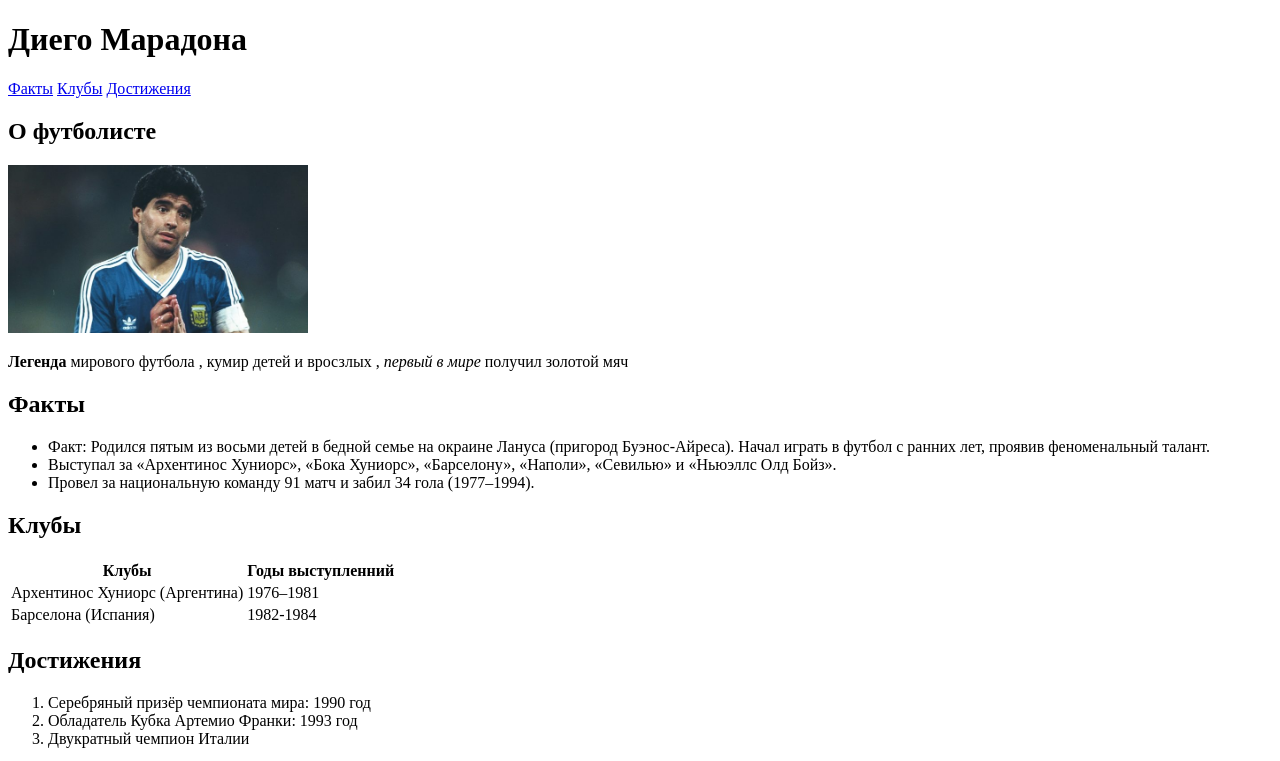
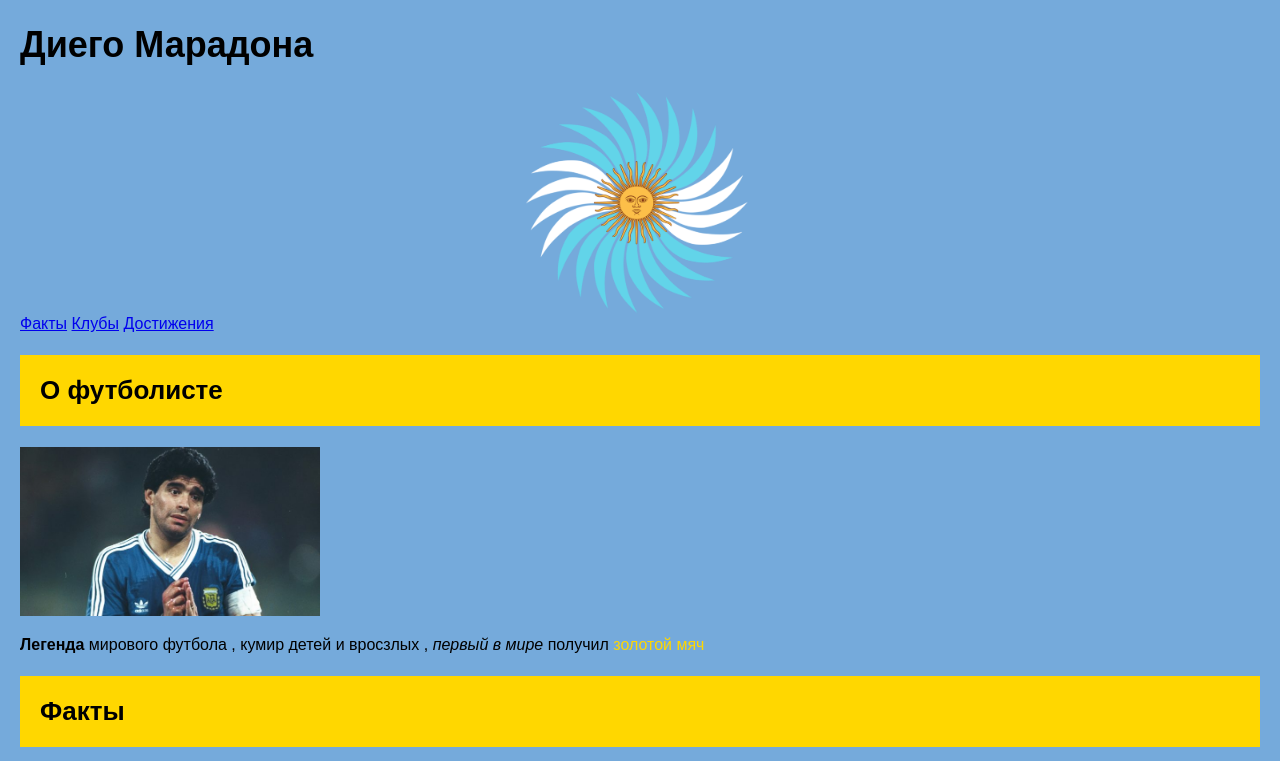
Before and after one commit to Batyrkhan8/Footballer, a plain HTML site: page index.html in a window 1280 px wide. Shown: the top 761 px of the page. Drawn offline with Linux system fonts and the light colour scheme.

Commit message:
готовая страница со стилями

```diff
--- a/index.html
+++ b/index.html
@@ -3,11 +3,13 @@
   <head>
     <meta charset="UTF-8" />
     <meta name="viewport" content="width=device-width, initial-scale=1.0" />
+    <link rel="stylesheet" href="style.css" />
     <title>Фан-старница Диего Марадона</title>
   </head>
   <body>
     <header>
       <h1>Диего Марадона</h1>
+      <img class="logo" src="/image/pngwing.com.png" />
       <nav>
         <a href="#facts">Факты</a>
         <a href="#clubs" title="Где играл">Клубы</a>
--- /dev/null
+++ b/style.css
@@ -0,0 +1,33 @@
+body {
+  background-color: #75aadb;
+  line: height 1.5em;
+  margin: 20px;
+  font-family: Arial, sans-serif;
+}
+
+h1 {
+  font-size: 36px;
+}
+
+h2 {
+  font-size: 26px;
+  background-color: gold;
+  padding: 20px;
+}
+
+.accent {
+  color: gold;
+}
+
+table,
+th,
+td {
+  border: 2px solid gold;
+}
+
+.logo {
+  width: 300px;
+  height: auto;
+  margin: 0 auto;
+  display: block;
+}
```
Also changed, not shown: image/pngwing.com.png (added).
